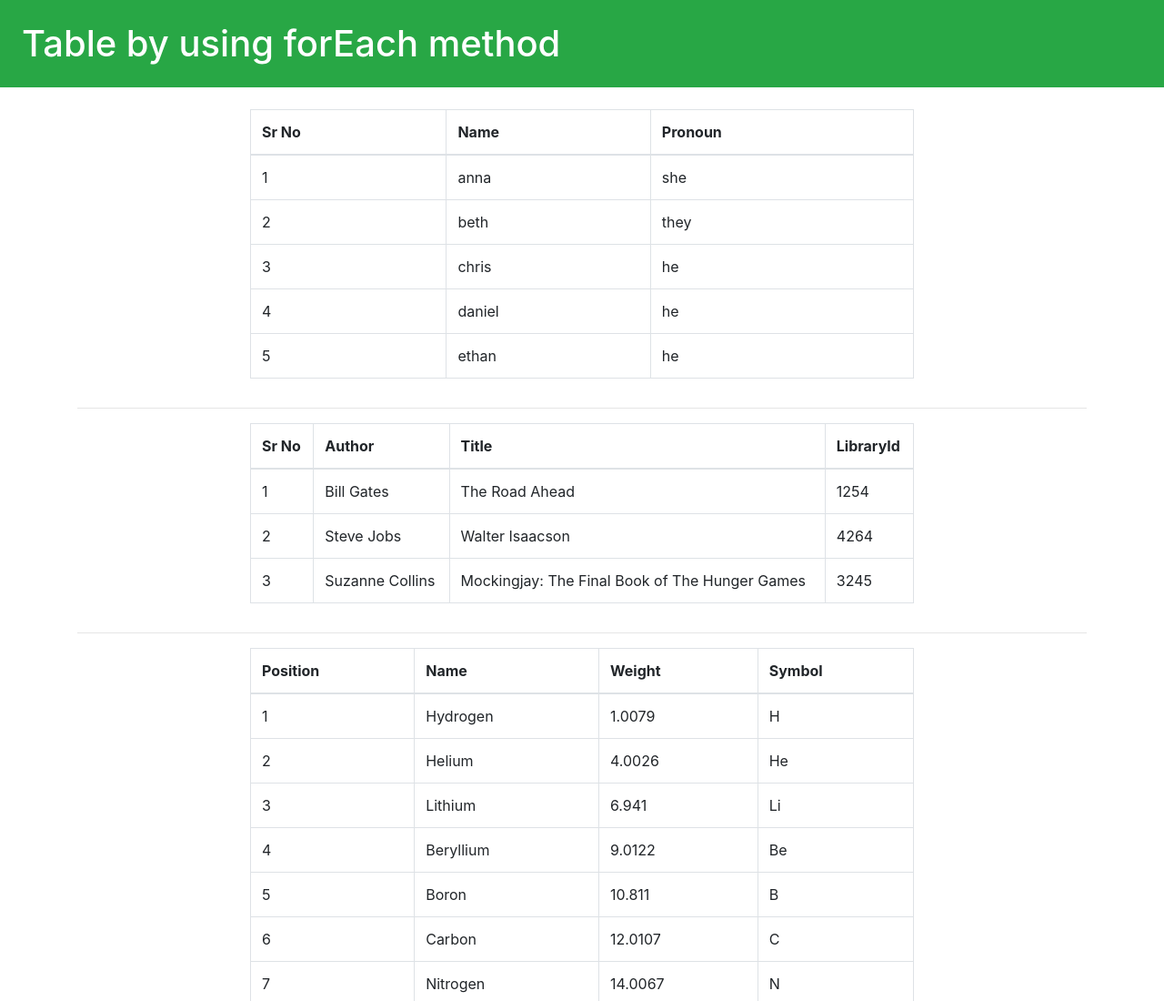
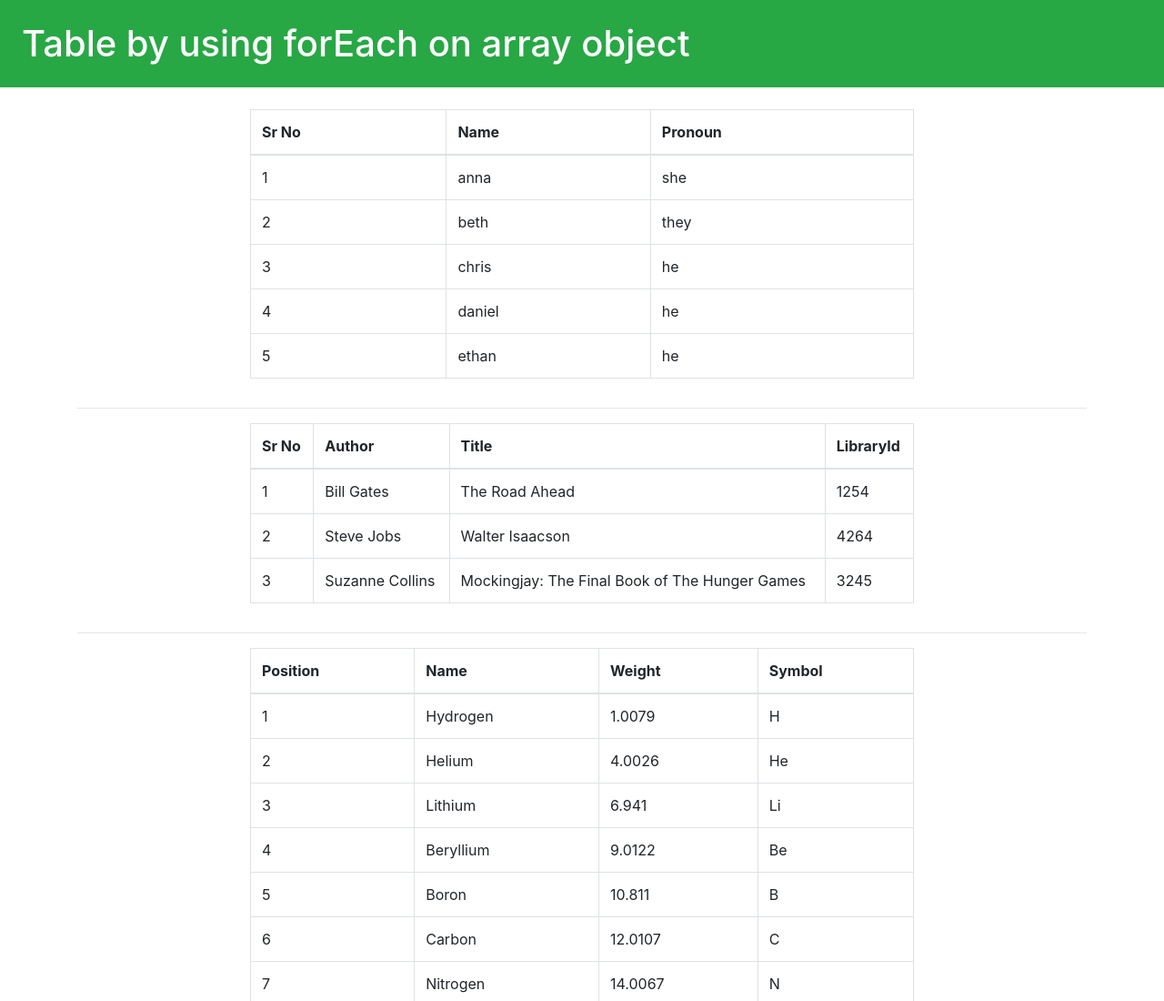
Before and after one commit to vrushalisoft/js-in-foreach, a plain HTML site: page index.html in a window 1280 px wide. Shown: the top 1100 px of the page at 91% size. Drawn offline with nearby package versions, Linux system fonts and the light colour scheme.

Commit message:
title changes

```diff
--- a/index.html
+++ b/index.html
@@ -8,7 +8,7 @@
     <link rel="stylesheet" href="https://cdn.jsdelivr.net/npm/bootstrap@4.6.2/dist/css/bootstrap.min.css" integrity="sha384-xOolHFLEh07PJGoPkLv1IbcEPTNtaed2xpHsD9ESMhqIYd0nLMwNLD69Npy4HI+N" crossorigin="anonymous">
 </head>
 <body>
-    <h1 class="bg-success text-white p-4">Table by using forEach method</h1>
+    <h1 class="bg-success text-white p-4">Table by using forEach on array object</h1>
     <div class="container mt-4">
         <div class="row justify-content-center">
             <div class="col-8">
```
